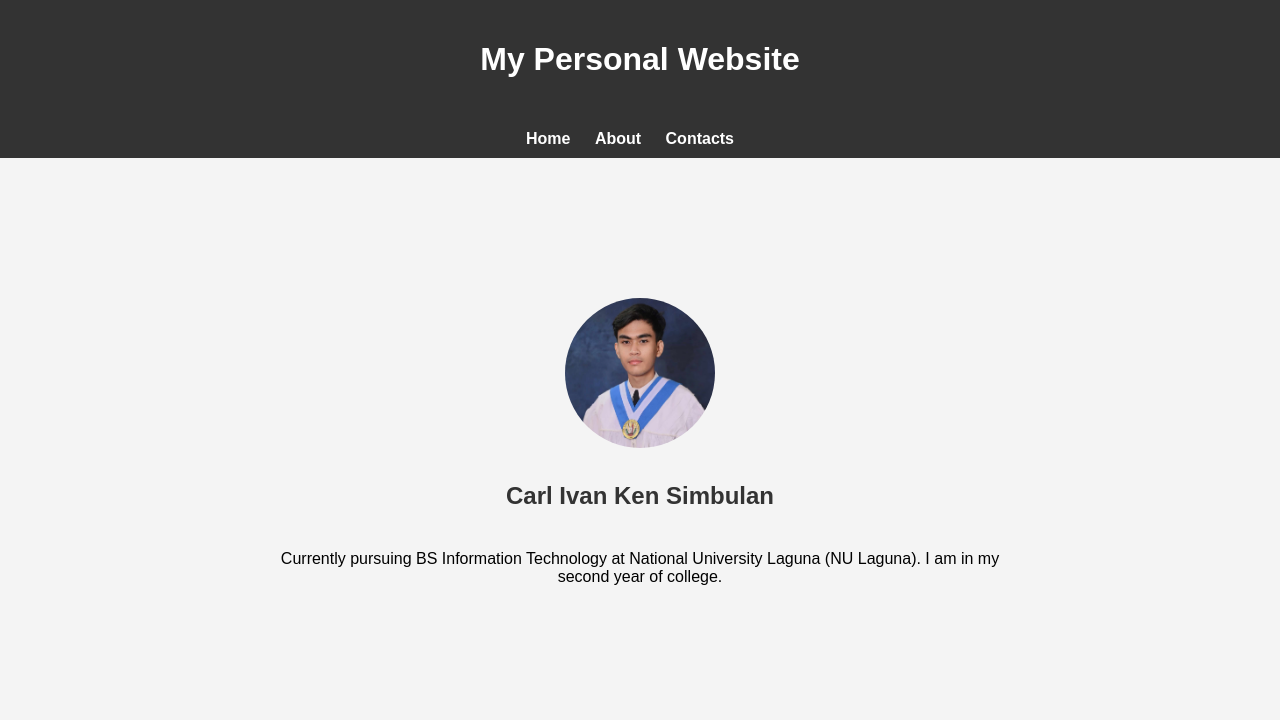
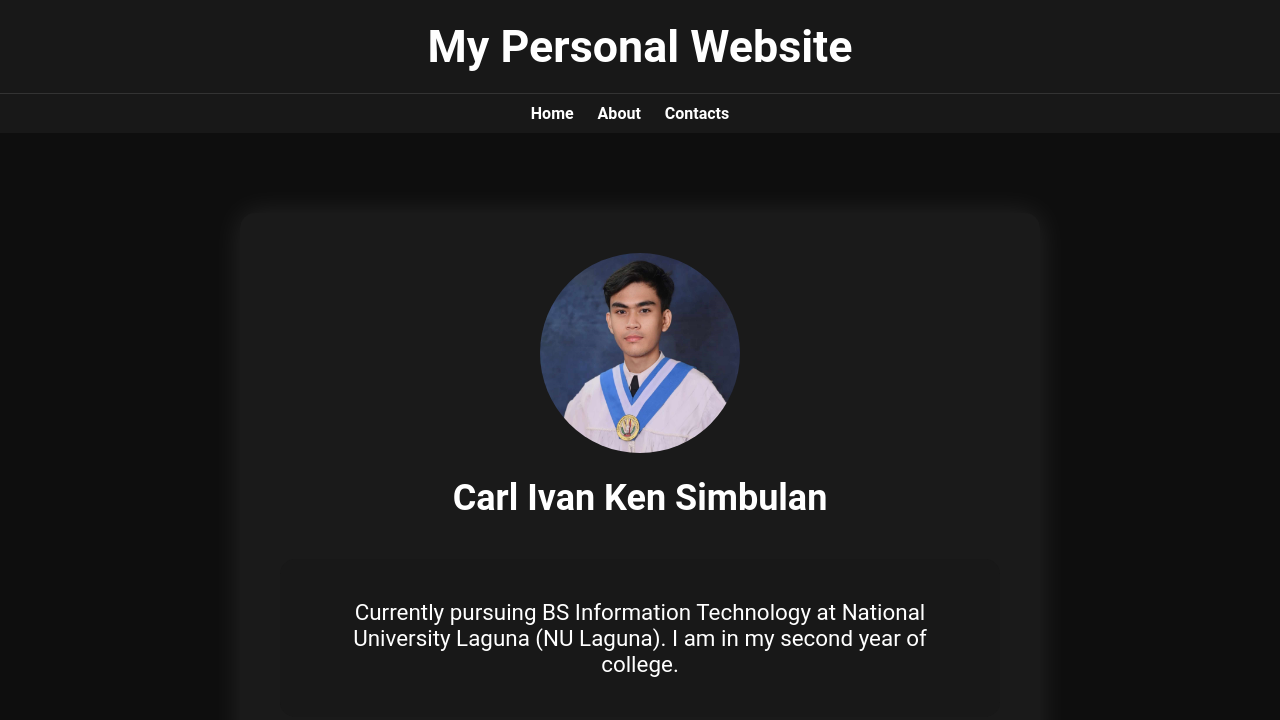
Before and after one commit to carlivan2525/carl, a plain HTML site: page carl-website/index.html in a window 1280 px wide. Drawn offline with Linux system fonts and the light colour scheme.

Commit message:
Update index.css

```diff
--- a/carl-website/index.css
+++ b/carl-website/index.css
@@ -1,48 +1,38 @@
-.profile img,
-.profile h2,
-.profile p,
-.education-container h3,
-.education-container p {
-    transition: all 0.3s ease;
-}
-
-.profile:hover img,
-.profile:hover h2,
-.profile:hover p,
-.education-container:hover h3,
-.education-container:hover p {
-    transform: translateY(-30px);
+* {
+    margin: 0;
+    padding: 0;
+    box-sizing: border-box;
 }
 
 body {
-    font-family: Arial, sans-serif;
-    margin: 0;
-    padding: 0;
-    background-color: #f4f4f4;
+    font-family: 'Roboto', sans-serif;
+    background-color: #0e0e0e;
+    color: #fff;
 }
 
 header {
-    background-color: #333;
-    color: #fff;
+    background-color: #181818;
     padding: 20px 0;
     text-align: center;
+    border-bottom: 1px solid #333;
+}
+
+h1 {
+    font-size: 2.8rem;
 }
 
 nav {
-    background-color: #333;
-    color: #333;
+    background-color: #181818;
     padding: 10px 0;
     text-align: center;
 }
 
 nav ul {
     list-style-type: none;
-    margin: 0;
-    padding: 0;
 }
 
 nav ul li {
-    display: inline;
+    display: inline-block;
     margin-right: 20px;
 }
 
@@ -50,6 +40,7 @@ nav ul li a {
     text-decoration: none;
     color: #fff;
     font-weight: bold;
+    transition: color 0.3s ease;
 }
 
 nav ul li a:hover {
@@ -58,49 +49,57 @@ nav ul li a:hover {
 
 .container {
     max-width: 800px;
-    margin: 20px auto;
-    padding: 20px;
-    border-radius: 10px;
-    margin-top: 15vh;
+    margin: 10vh auto;
+    padding: 40px;
+    border-radius: 15px;
+    background-color: rgba(255, 255, 255, 0.05);
+    box-shadow: 0 0 30px rgba(255, 255, 255, 0.1);
 }
 
 .profile {
     text-align: center;
-    margin-bottom: 20px;
+    margin-bottom: 40px;
 }
 
 .profile img {
     border-radius: 50%;
-    width: 150px;
-    height: 150px;
-    margin-bottom: 10px;
+    width: 200px;
+    height: 200px;
+    margin-bottom: 20px;
+    transition: transform 0.3s ease;
+}
+
+.profile img:hover {
+    transform: scale(1.05);
 }
 
 .profile h2 {
-    color: #333;
-    margin-bottom: 5px;
+    margin-bottom: 10px;
+    font-size: 36px;
 }
 
 .profile p {
-    color: #666;
+    color: #ccc;
+    font-size: 18px;
 }
 
 .education-container {
-    background-color:  #f4f4f4;
-    border-radius: 10px;
-    padding: 20px;
-    margin-top: 20px;
+    background-color: #181818;
+    border-radius: 15px;
+    padding: 40px;
+    margin-top: 40px;
     text-align: center;
-    border-color:  #f4f4f4;
+    border-color: #181818;
+    color: #fff;
 }
 
 .education-container h3 {
-    font-size: 1.2em;
-    margin-bottom: 10px;
+    font-size: 2em;
+    margin-bottom: 20px;
 }
 
 .education-container p {
-    font-size: 1em;
+    font-size: 1.4em;
     margin-top: 0;
 }
 
@@ -124,3 +123,35 @@ nav ul li a:hover {
     opacity: 0;
     animation-name: fadeInUp;
 }
+
+
+@media only screen and (max-width: 768px) {
+    .container {
+        padding: 20px;
+    }
+
+    .profile img {
+        width: 150px;
+        height: 150px;
+    }
+
+    .profile h2 {
+        font-size: 28px;
+    }
+
+    .profile p {
+        font-size: 16px;
+    }
+
+    .education-container {
+        padding: 20px;
+    }
+
+    .education-container h3 {
+        font-size: 1.5em;
+    }
+
+    .education-container p {
+        font-size: 1.2em;
+    }
+}
```
